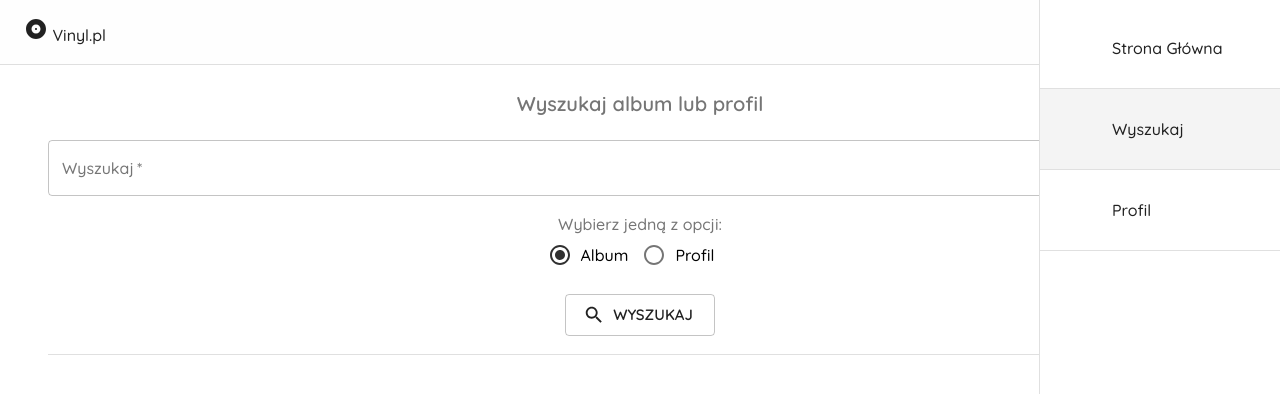
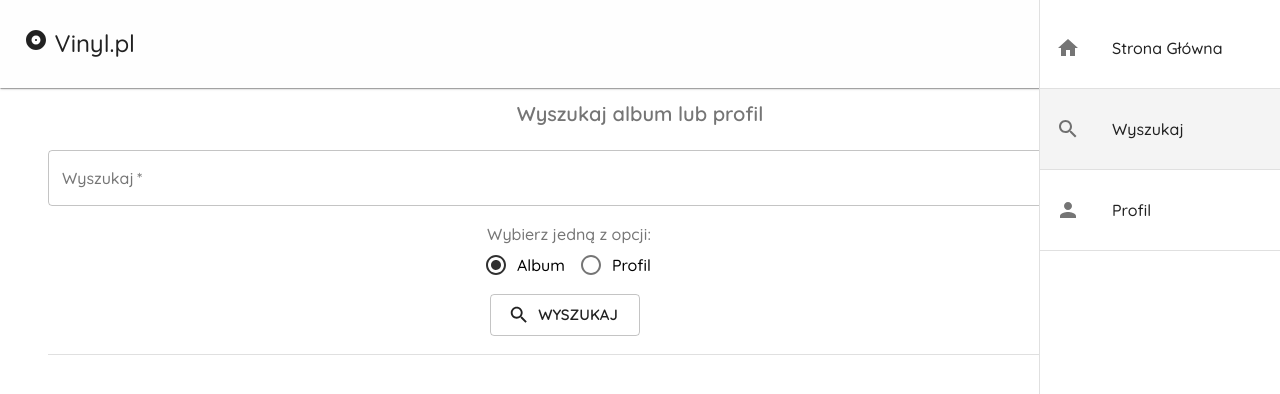
Before and after one commit to KorneliaGrygo/Vinyl.UI, a React (Create React App) app: page /wyszukaj in a window 1280 px wide. Shown: the top 394 px of the page. Built offline with nearby package versions, Linux system fonts and the light colour scheme.

Commit message:
poprawione style, dodanie nowych handlerow i fixy

```diff
--- a/src/components/AlbumDetails.js
+++ b/src/components/AlbumDetails.js
@@ -1,3 +1,4 @@
+import { TextField, Button } from '@material-ui/core';
 import { useRef } from 'react';
 import { useState, useEffect } from 'react'
 import { useParams } from 'react-router-dom/cjs/react-router-dom.min'
@@ -5,7 +6,8 @@ import useAuthContext from '../hooks/useAuthContext';
 import {
     handleGetAlbumById,
     handleCheckIfUserAddedAlbumToFavorites,
-    handleGetAlbumsCommentsSection
+    handleGetAlbumsCommentsSection,
+    handleAddNewComentToAlbum
 } from '../hooks/useAxios';
 
 export default function AlbumDetails() {
@@ -16,17 +18,28 @@ export default function AlbumDetails() {
     const [isFavorite, setIsFavorite] = useState(false);
     const [comments, setComments] = useState([]);
     const abortController = useRef(new AbortController());
+    const [commentText, setCommentText] = useState('');
+    const [refresh, setRefhresh] = useState(false);
+
+    const handleAddNewComment = async (e) => {
+        e.preventDefault();
+        if (commentText && commentText.length <= 450) {
+            const statusCode = await handleAddNewComentToAlbum(user.id, albumId, user.nick, commentText);
+            if(statusCode === 201){
+                setCommentText('');
+                setRefhresh(prev => !prev);
+            }
+        }
+    }
+
     useEffect(() => {
         const controller = abortController.current;
         //looks bad but its nessecary since we re using json server..
         const fetchAlbum = async () => {
-            debugger;
             let album = await handleGetAlbumById(albumId);
             let isFavorite = await handleCheckIfUserAddedAlbumToFavorites(user?.id ?? 0, albumId);
-            let comments = await handleGetAlbumsCommentsSection(albumId);
             setAlbum(album);
             setIsFavorite(isFavorite);
-            setComments(comments);
         }
         fetchAlbum()
             .catch(err => {
@@ -38,24 +51,24 @@ export default function AlbumDetails() {
         }
     }, [albumId])
 
+    useEffect(() => {
+
+        const controller = abortController.current;
+        const fetchComments = async () => {
+            let comments = await handleGetAlbumsCommentsSection(albumId);
+            setComments(comments);
+        }
+        fetchComments();
+
+        return () =>{
+            controller.abort();
+        }
+    },[refresh])
+
     return (
         <div>
-            AlbumDetails {album?.releaseDate}
-            <br />
-            <p>Czy album jest w ulubionych :
-                {isFavorite.toString()},
-                <br />
-                dane  userId:{user.id},
-                <br />
-                albumid: {albumId}</p>
-            {comments && comments.map(comment => (
-                <p>
-                    nick komentującego: {comment.nickName}
-                    <br />
-                    komentarz: {comment.comment}
-                    { }
-                </p>
-            ))}
+
+
         </div>
     )
 }
--- a/src/components/Layout.js
+++ b/src/components/Layout.js
@@ -9,12 +9,13 @@ import Toolbar from "@material-ui/core/Toolbar";
 import Avatar from "@material-ui/core/Avatar";
 import AlbumIcon from '@material-ui/icons/Album';
 import Divider from '@material-ui/core/Divider'
-
+import HomeIcon from '@material-ui/icons/Home';
+import SearchIcon from '@material-ui/icons/Search';
+import PersonIcon from '@material-ui/icons/Person';
 import { makeStyles } from "@material-ui/styles";
 import { useLocation } from "react-router-dom/cjs/react-router-dom.min";
 import { useHistory } from "react-router-dom";
 import useAuthContext from "../hooks/useAuthContext";
-import { useEffect } from "react";
 import PowerSettingsNewIcon from '@material-ui/icons/PowerSettingsNew';
 const drawerWidth = 240
 
@@ -40,17 +41,23 @@ const useStyles = makeStyles((theme) => {
             padding: theme.spacing(2)
         },
         appbar: {
-            width: "100%"
+            width: "100%",
+            height:"88px"
         },
         toolbar: theme.mixins.toolbar,
         date: {
+            marginTop:'22px',
             flexGrow: 1,
+            fontSize:'24px'
         },
         avatar: {
             marginRight: theme.spacing(30),
-            display: 'inline-block'
+            display: 'inline-block',
+            marginTop:"21px"
         },
         userBar: {
+            marginTop:'22px',
+            fontSize:'24px',
             marginRight: theme.spacing(1),
         },
         menuButton: {
@@ -60,6 +67,9 @@ const useStyles = makeStyles((theme) => {
         logout: {
             marginTop: theme.spacing(1),
             paddingBottom: theme.spacing(2)
+        },
+        iconStyle:{
+
         }
     }
 })
@@ -73,15 +83,18 @@ export default function Layout({ children }) {
     const menuItems = [
         {
             text: 'Strona Główna',
-            path: '/'
+            path: '/',
+            icon: <HomeIcon/>
         },
         {
             text: 'Wyszukaj',
-            path: '/wyszukaj'
+            path: '/wyszukaj',
+            icon: <SearchIcon/>
         },
         {
             text: 'Profil',
-            path: '/profil'
+            path: '/profil',
+            icon: <PersonIcon/>
         }
     ]
 
@@ -89,23 +102,27 @@ export default function Layout({ children }) {
         <div className={classes.root}>
             <AppBar
                 className={classes.appbar}
-                elevation={0}
+                elevation={1}
+
             >
                 <Toolbar>
                     <Typography className={classes.date}>
-                        <AlbumIcon /> Vinyl.pl
+                        <AlbumIcon
+                            className={classes.iconStyle}
+                        /> Vinyl.pl
                     </Typography>
                     {user && (
                         <>
                             <Typography className={classes.userBar}>
                                 Witaj {user.nick} !
                             </Typography>
-                            <Avatar src="/flower.jpg" className={classes.avatar} />
+
+                            <Avatar  src="/flower.jpg" className={classes.avatar} />
                         </>
                     )}
                 </Toolbar>
+            </AppBar>
                 <Divider />
-            </AppBar>
 
             {/* side drawer */}
             <Drawer
--- a/src/components/SearchResult.js
+++ b/src/components/SearchResult.js
@@ -15,6 +15,7 @@ const useStyles = makeStyles({
     albumsDiv: {
         display: "grid",
         gridTemplateColumns: "1fr 1fr",
+        maxWidth:'1100px'
     },
     gridChildElement: {
         margin: "5px",
@@ -28,13 +29,13 @@ const useStyles = makeStyles({
 
     },
     albumInfo: {
-        marginLeft: '-120px',
+        marginLeft: '-90px',
         marginTop: "5px",
         height: "270px",
         maxHeight: "500px"
     },
     profilInfo: {
-        marginLeft: '-120px',
+        marginLeft: '-90px',
         marginTop: "5px",
         height: "200px",
         maxHeight: "500px"
@@ -45,7 +46,7 @@ const useStyles = makeStyles({
     }
 })
 
-export default function SearchResult({ data, category, handleSubmit }) {
+export default function SearchResult({ data, category }) {
     const classes = useStyles();
     const history = useHistory();
 
@@ -86,7 +87,7 @@ export default function SearchResult({ data, category, handleSubmit }) {
                                     </Typography>
                                     <Typography
                                     >
-                                        <strong> O Albumie: </strong>  {`${album.desc?.slice(0, 425) ?? "Brak opisu"} ${album.desc?.length > 425 ? "..." : ""}`}
+                                        <strong> O Albumie: </strong>  {`${album.desc?.slice(0, 300) ?? "Brak opisu"} ${album.desc?.length > 425 ? "..." : ""}`}
                                     </Typography>
                                 </div>
                             </div>
--- a/src/hooks/useAxios.js
+++ b/src/hooks/useAxios.js
@@ -48,14 +48,22 @@ export const handleGetAlbumById = async (albumId) =>{
     return response.data;
 }
 export const handleCheckIfUserAddedAlbumToFavorites = async (userId, albumId) =>{
-    debugger;
     const response = await axiosInstance.get(`usersAlbums?albumId=${albumId}&userId=${userId}`);
     return response.data.length !== 0;
 }
 export const handleGetAlbumsCommentsSection = async (albumid) => {
     const response  = await axiosInstance.get(`albumComments?albumdId=${albumid}`);
     return response.data;
+}
+export const handleAddNewComentToAlbum = async (userId, albumId, nickName, comment) =>{
+    const response = await axiosInstance.post('albumComments',{
+        albumId,
+        userId,
+        nickName,
+        comment
+    })
 
+    return response.status;
 }
 
 export default function useAxios() {
--- a/src/pages/Search.js
+++ b/src/pages/Search.js
@@ -23,10 +23,20 @@ const useStyles = makeStyles({
     marginTop: 20,
     marginBottom: 20,
     display: 'block',
-    textAlign: "center"
+    textAlign: "center",
+    width:"88%"
   },
   radio: {
-    textAlign: "center"
+    textAlign: "center",
+    marginLeft:'15px'
+  },
+  title:{
+    marginTop:'10px'
+  },
+  searchButton:{
+    textAlign:'center',
+    marginRight:'150px',
+    marginTop:'-10px'
   }
 })
 
@@ -89,6 +99,7 @@ export default function Search() {
           <Button
             variant="outlined"
             size="large"
+            className={classes.searchButton}
             style={{ textAlign: "center" }}
             startIcon={<SearchIcon />}
             type="submit"
```
Also changed, not shown: data/db.json (+19 -24 lines).
